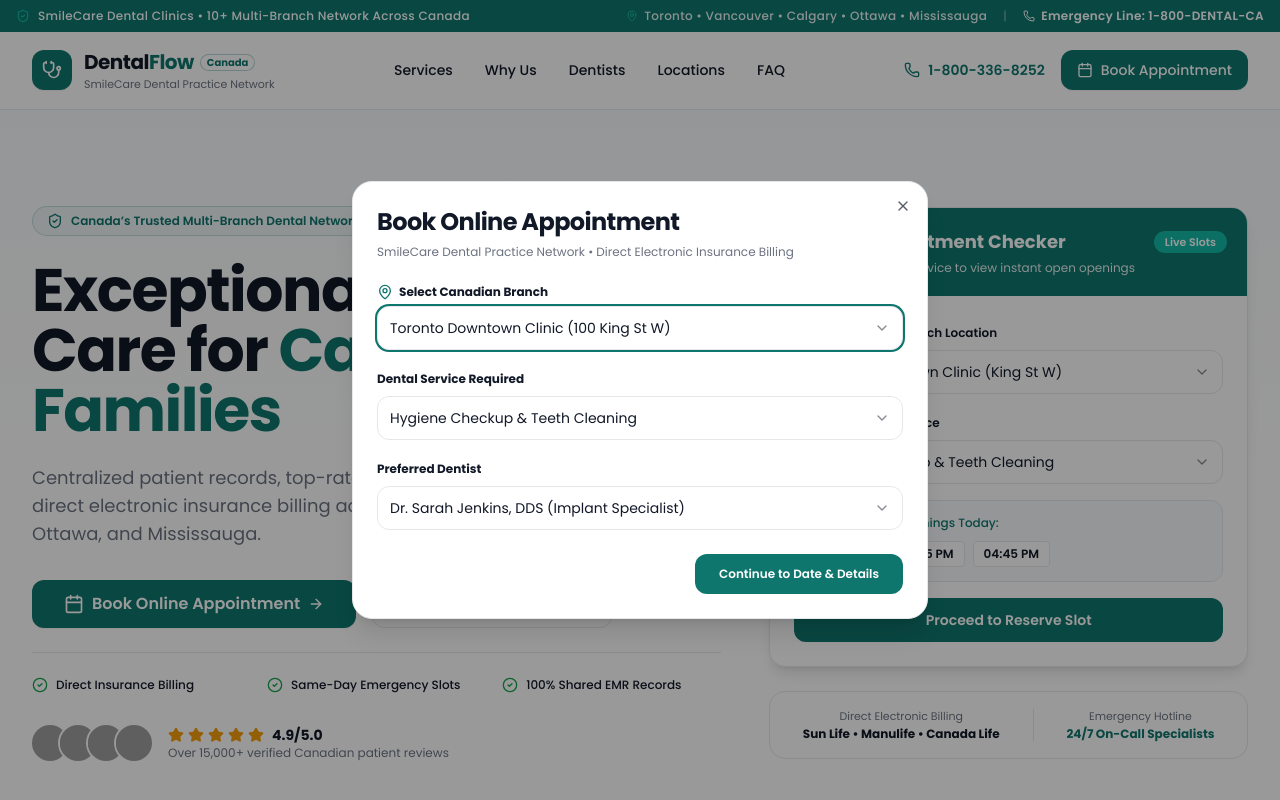
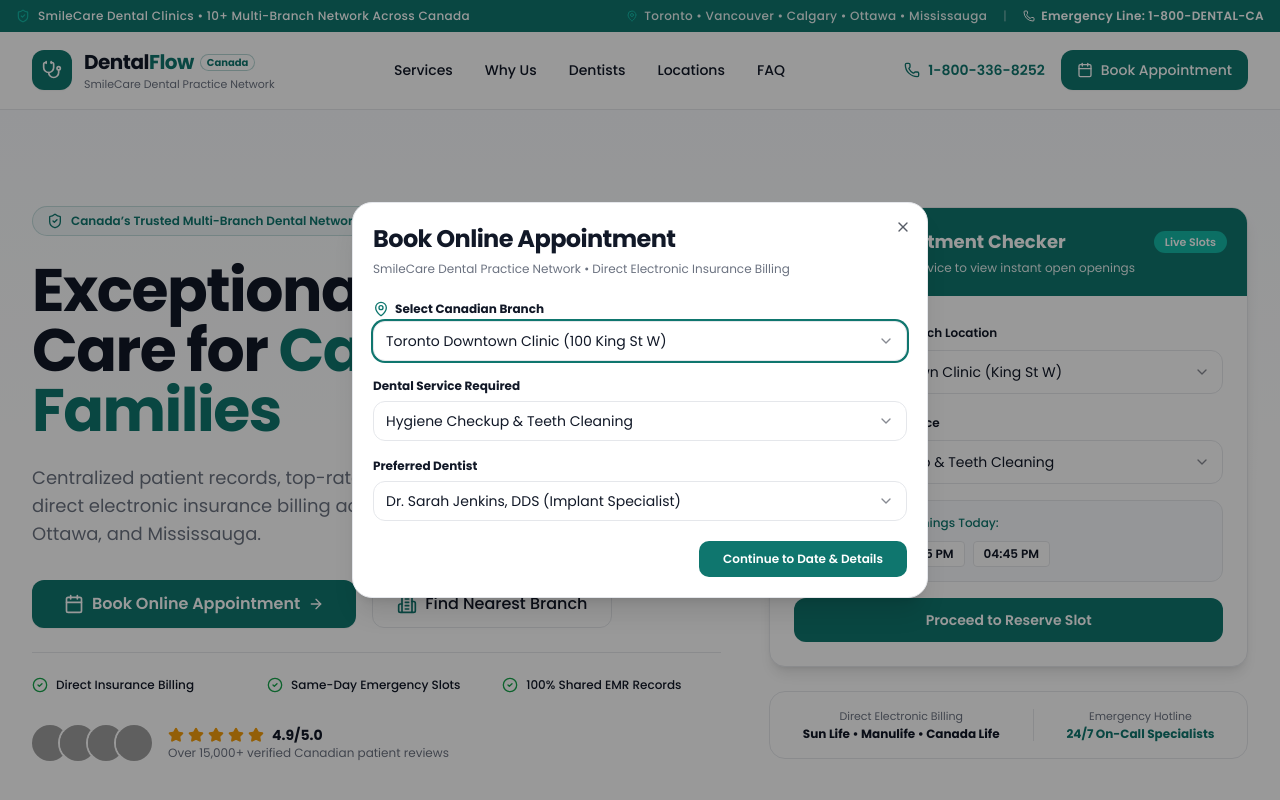
Before and after one commit to Taha-Siraj/dentalflow, a Next.js app in the folder frontend/: page / in a window 1280 px wide. Both pictures are taken after a click on the button "Book Appointment". Shown: the top 800 px of the page. Built offline with nearby package versions, Linux system fonts and the light colour scheme; grey boxes are pictures that could not be loaded.

Commit message:
Compact booking modal padding and add thin custom scrollbar styling

```diff
--- a/frontend/components/booking-modal.jsx
+++ b/frontend/components/booking-modal.jsx
@@ -72,9 +72,9 @@ export function BookingModal({ isOpen, onClose }) {
 
   return (
     <Dialog open={isOpen} onOpenChange={handleResetAndClose}>
-      <DialogContent className="max-w-xl rounded-[20px] bg-white p-6 shadow-xl border-[#E5E7EB] max-h-[90vh] overflow-y-auto">
-        <DialogHeader>
-          <DialogTitle className="font-heading text-2xl font-bold text-[#111827]">
+      <DialogContent className="max-w-xl rounded-[20px] bg-white p-5 shadow-xl border-[#E5E7EB] max-h-[85vh] overflow-y-auto custom-scrollbar">
+        <DialogHeader className="pb-1">
+          <DialogTitle className="font-heading text-xl sm:text-2xl font-bold text-[#111827]">
             {step === 3 ? "Appointment Confirmation" : "Book Online Appointment"}
           </DialogTitle>
           <DialogDescription className="text-xs text-[#6B7280]">
@@ -83,13 +83,13 @@ export function BookingModal({ isOpen, onClose }) {
         </DialogHeader>
 
         {step === 1 && (
-          <div className="space-y-4 pt-2">
-            <div className="space-y-1.5">
+          <div className="space-y-3 pt-1">
+            <div className="space-y-1">
               <label className="text-xs font-bold text-[#111827] flex items-center gap-1.5">
                 <MapPin className="h-4 w-4 text-[#0F766E]" /> Select Canadian Branch
               </label>
               <Select value={watchBranch} onValueChange={(val) => setValue("branch", val)}>
-                <SelectTrigger className="h-11 border-[#E5E7EB]">
+                <SelectTrigger className="h-10 border-[#E5E7EB]">
                   <SelectValue placeholder="Choose branch" />
                 </SelectTrigger>
                 <SelectContent>
@@ -102,10 +102,10 @@ export function BookingModal({ isOpen, onClose }) {
               </Select>
             </div>
 
-            <div className="space-y-1.5">
+            <div className="space-y-1">
               <label className="text-xs font-bold text-[#111827]">Dental Service Required</label>
               <Select value={watchService} onValueChange={(val) => setValue("service", val)}>
-                <SelectTrigger className="h-11 border-[#E5E7EB]">
+                <SelectTrigger className="h-10 border-[#E5E7EB]">
                   <SelectValue placeholder="Choose service" />
                 </SelectTrigger>
                 <SelectContent>
@@ -119,10 +119,10 @@ export function BookingModal({ isOpen, onClose }) {
               </Select>
             </div>
 
-            <div className="space-y-1.5">
+            <div className="space-y-1">
               <label className="text-xs font-bold text-[#111827]">Preferred Dentist</label>
               <Select defaultValue="dr-jenkins" onValueChange={(val) => setValue("doctor", val)}>
-                <SelectTrigger className="h-11 border-[#E5E7EB]">
+                <SelectTrigger className="h-10 border-[#E5E7EB]">
                   <SelectValue placeholder="Choose doctor" />
                 </SelectTrigger>
                 <SelectContent>
@@ -136,7 +136,7 @@ export function BookingModal({ isOpen, onClose }) {
             </div>
 
             <div className="pt-2 flex justify-end">
-              <Button onClick={() => setStep(2)} className="bg-[#0F766E] hover:bg-[#0F766E]/90 text-white font-semibold text-xs px-6 h-10">
+              <Button onClick={() => setStep(2)} className="bg-[#0F766E] hover:bg-[#0F766E]/90 text-white font-semibold text-xs px-6 h-9 rounded-[10px]">
                 Continue to Date & Details
               </Button>
             </div>
@@ -144,9 +144,9 @@ export function BookingModal({ isOpen, onClose }) {
         )}
 
         {step === 2 && (
-          <form onSubmit={handleSubmit(onSubmit)} className="space-y-4 pt-2">
-            <div className="grid grid-cols-1 md:grid-cols-2 gap-4">
-              <div className="space-y-2">
+          <form onSubmit={handleSubmit(onSubmit)} className="space-y-3 pt-1">
+            <div className="grid grid-cols-1 md:grid-cols-2 gap-3.5 items-start">
+              <div className="space-y-1.5">
                 <label className="text-xs font-bold text-[#111827] flex items-center gap-1">
                   <CalendarIcon className="h-4 w-4 text-[#0F766E]" /> Select Preferred Date
                 </label>
@@ -158,18 +158,18 @@ export function BookingModal({ isOpen, onClose }) {
                 />
               </div>
 
-              <div className="space-y-3">
+              <div className="space-y-2.5">
                 <div>
-                  <label className="text-xs font-bold text-[#111827] flex items-center gap-1 mb-1.5">
+                  <label className="text-xs font-bold text-[#111827] flex items-center gap-1 mb-1">
                     <Clock className="h-4 w-4 text-[#0F766E]" /> Select Time Slot
                   </label>
-                  <div className="grid grid-cols-2 gap-2">
+                  <div className="grid grid-cols-2 gap-1.5">
                     {["09:00 AM", "10:30 AM", "01:15 PM", "03:45 PM"].map((slot) => (
                       <button
                         key={slot}
                         type="button"
                         onClick={() => setSelectedTimeSlot(slot)}
-                        className={`px-2.5 py-1.5 rounded-[8px] text-xs font-semibold border ${
+                        className={`px-2 py-1 rounded-[8px] text-[11px] font-semibold border ${
                           selectedTimeSlot === slot
                             ? "bg-[#0F766E] text-white border-[#0F766E]"
                             : "bg-white text-[#111827] border-[#E5E7EB] hover:bg-[#F8FAFC]"
@@ -181,38 +181,38 @@ export function BookingModal({ isOpen, onClose }) {
                   </div>
                 </div>
 
-                <div className="space-y-1">
+                <div className="space-y-0.5">
                   <label className="text-xs font-bold text-[#111827]">Full Patient Name</label>
-                  <Input {...register("patientName")} placeholder="e.g. Sarah Connor" className="h-9 border-[#E5E7EB]" />
-                  {errors.patientName && <p className="text-[11px] text-[#DC2626] font-medium">{errors.patientName.message}</p>}
+                  <Input {...register("patientName")} placeholder="e.g. Sarah Connor" className="h-8.5 text-xs border-[#E5E7EB]" />
+                  {errors.patientName && <p className="text-[10px] text-[#DC2626] font-medium">{errors.patientName.message}</p>}
                 </div>
 
-                <div className="space-y-1">
+                <div className="space-y-0.5">
                   <label className="text-xs font-bold text-[#111827]">Email Address</label>
-                  <Input {...register("email")} type="email" placeholder="sarah@example.ca" className="h-9 border-[#E5E7EB]" />
-                  {errors.email && <p className="text-[11px] text-[#DC2626] font-medium">{errors.email.message}</p>}
+                  <Input {...register("email")} type="email" placeholder="sarah@example.ca" className="h-8.5 text-xs border-[#E5E7EB]" />
+                  {errors.email && <p className="text-[10px] text-[#DC2626] font-medium">{errors.email.message}</p>}
                 </div>
 
-                <div className="space-y-1">
+                <div className="space-y-0.5">
                   <label className="text-xs font-bold text-[#111827]">Phone Number</label>
-                  <Input {...register("phone")} placeholder="(416) 555-0199" className="h-9 border-[#E5E7EB]" />
-                  {errors.phone && <p className="text-[11px] text-[#DC2626] font-medium">{errors.phone.message}</p>}
+                  <Input {...register("phone")} placeholder="(416) 555-0199" className="h-8.5 text-xs border-[#E5E7EB]" />
+                  {errors.phone && <p className="text-[10px] text-[#DC2626] font-medium">{errors.phone.message}</p>}
                 </div>
               </div>
             </div>
 
-            <div className="space-y-1">
+            <div className="space-y-0.5">
               <label className="text-xs font-bold text-[#111827] flex items-center gap-1">
                 <Shield className="h-3.5 w-3.5 text-[#0F766E]" /> Insurance Provider (For Direct Billing)
               </label>
-              <Input {...register("insurance")} placeholder="e.g. Sun Life Financial / Manulife / Canada Life" className="h-9 border-[#E5E7EB]" />
+              <Input {...register("insurance")} placeholder="e.g. Sun Life Financial / Manulife / Canada Life" className="h-8.5 text-xs border-[#E5E7EB]" />
             </div>
 
-            <div className="flex justify-between pt-2">
-              <Button type="button" variant="outline" onClick={() => setStep(1)} className="text-xs border-[#E5E7EB]">
+            <div className="flex justify-between pt-1">
+              <Button type="button" variant="outline" onClick={() => setStep(1)} className="text-xs border-[#E5E7EB] h-9">
                 Back
               </Button>
-              <Button type="submit" disabled={isSubmitting} className="bg-[#0F766E] hover:bg-[#0F766E]/90 text-white font-semibold text-xs px-6 h-10">
+              <Button type="submit" disabled={isSubmitting} className="bg-[#0F766E] hover:bg-[#0F766E]/90 text-white font-semibold text-xs px-6 h-9 rounded-[10px]">
                 Confirm & Reserve Appointment
               </Button>
             </div>
--- a/frontend/styles/globals.css
+++ b/frontend/styles/globals.css
@@ -108,3 +108,36 @@
   vertical-align: middle !important;
   padding: 2px !important;
 }
+
+/* Thin Sleek Custom Scrollbar */
+::-webkit-scrollbar {
+  width: 5px;
+  height: 5px;
+}
+
+::-webkit-scrollbar-track {
+  background: #F8FAFC;
+  border-radius: 8px;
+}
+
+::-webkit-scrollbar-thumb {
+  background: rgba(15, 118, 110, 0.25);
+  border-radius: 8px;
+}
+
+::-webkit-scrollbar-thumb:hover {
+  background: rgba(15, 118, 110, 0.55);
+}
+
+.custom-scrollbar::-webkit-scrollbar {
+  width: 4px;
+}
+
+.custom-scrollbar::-webkit-scrollbar-thumb {
+  background: rgba(15, 118, 110, 0.4);
+  border-radius: 10px;
+}
+
+.custom-scrollbar::-webkit-scrollbar-thumb:hover {
+  background: #0F766E;
+}
```
